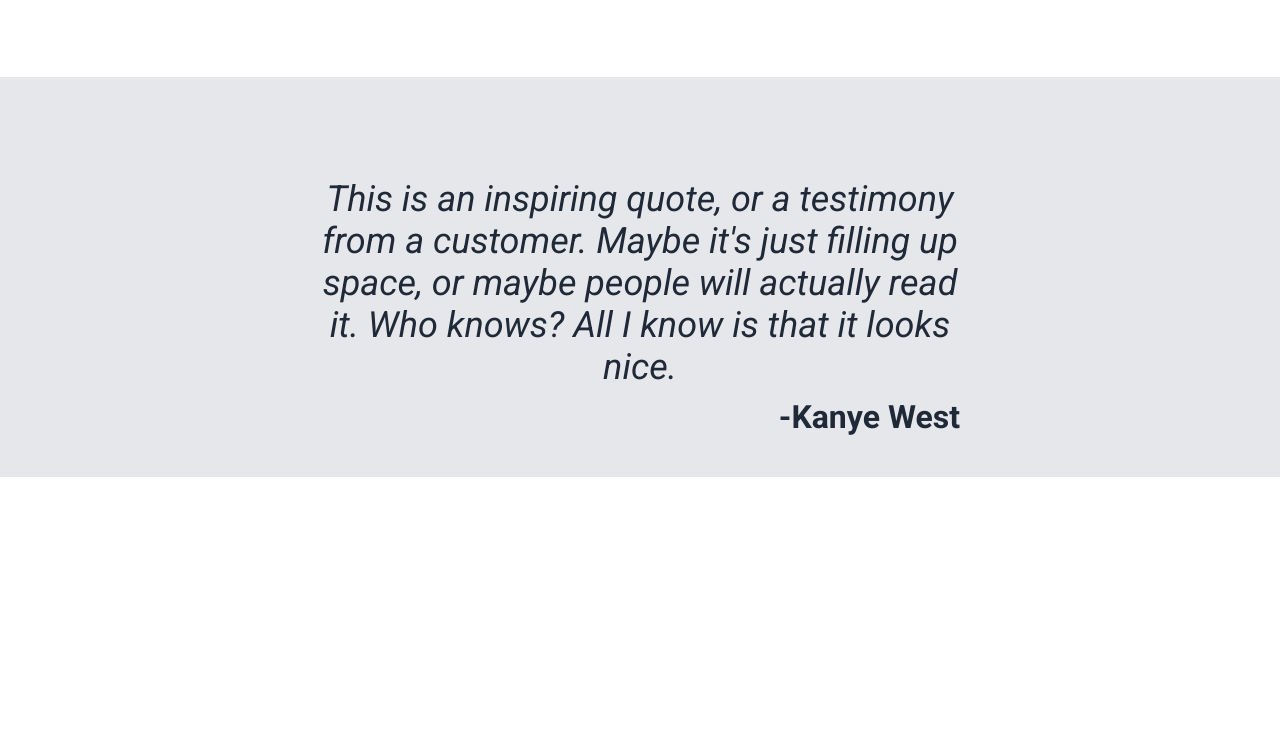
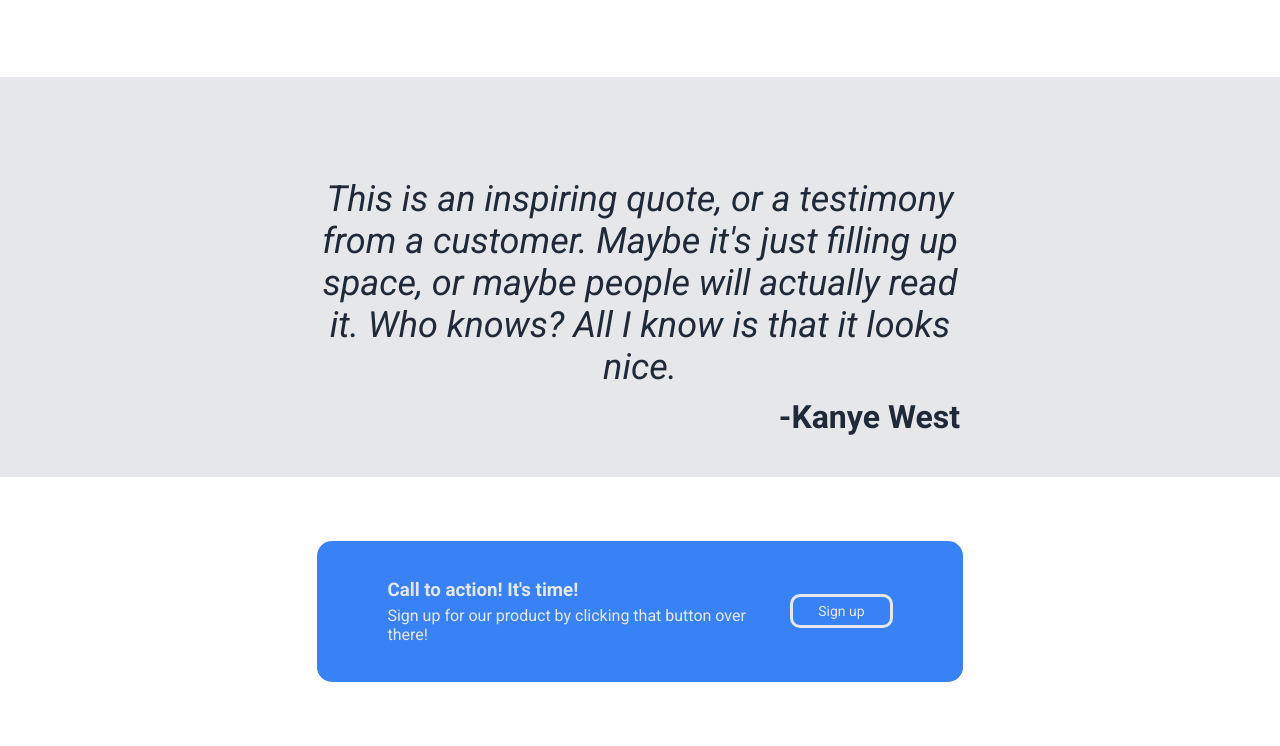
Before and after one commit to isreednc/landing-page, a plain HTML site: page index.html in a window 1280 px wide. Shown: the part 1089-1835 px from the top of the page. Before the commit the page ends 1566 px from the top, so only its background shows below. Drawn offline with Linux system fonts and the light colour scheme.

Commit message:
Add 'call to action'

```diff
--- a/css/style.css
+++ b/css/style.css
@@ -186,3 +186,41 @@
     font-size: 32px;
 
 }
+
+.call {
+   padding: 5%;
+}
+
+.call-box {
+    margin: 0 22% 0 22%;
+    padding: 38px 70px 38px 70px;
+    background-color: #3882f6;
+    display: flex;
+    justify-content: space-around;
+    border-radius: 15px;
+    align-items: center;
+}
+
+h3 {
+    margin-block-end: 0px;
+    margin-block-start: 0px;
+}
+
+.call button {
+    padding: 6px 25px 6px 25px;
+    background-color: #3882f6;
+    border: solid;
+    border-color: #E5e7eb;
+    border-radius: 10px;
+    font-size: 14px;
+    color: #E5e7eb;
+    text-align: center;
+    align-items: center;
+}
+
+.call-text {
+    color: #E5e7eb;
+    display: flex;
+    flex-direction: column;
+    gap: 5px;
+}
--- a/index.html
+++ b/index.html
@@ -69,5 +69,14 @@
 
         <div class="name">-Kanye West</div>
     </div>
+    <div class="call">
+        <div class="call-box">
+            <div class="call-text">
+                <h3>Call to action! It's time!</h3>
+                <p>Sign up for our product by clicking that button over there!</p>
+            </div>
+            <button>Sign up</button>
+        </div>
+    </div>
 </body>
 </html>
```
